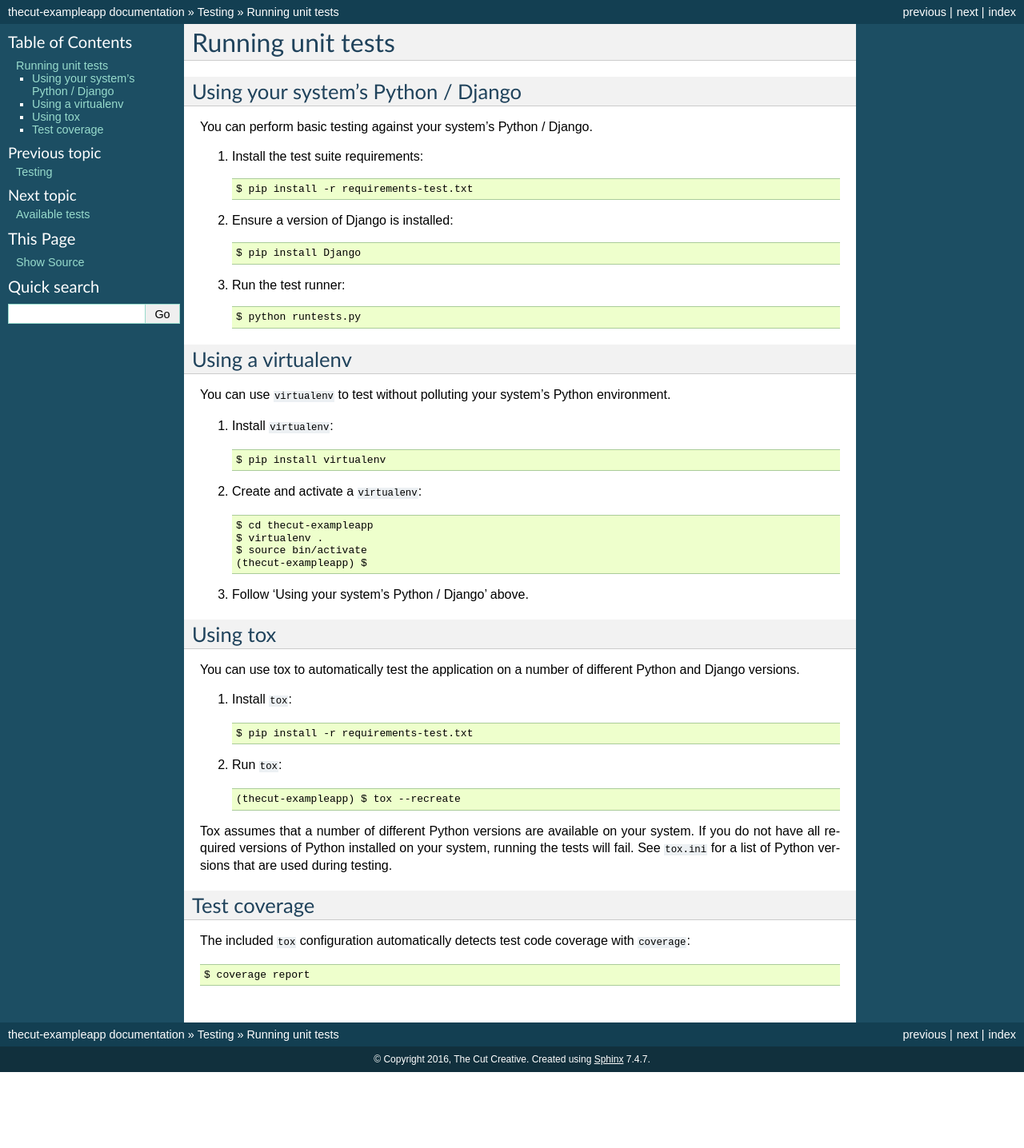
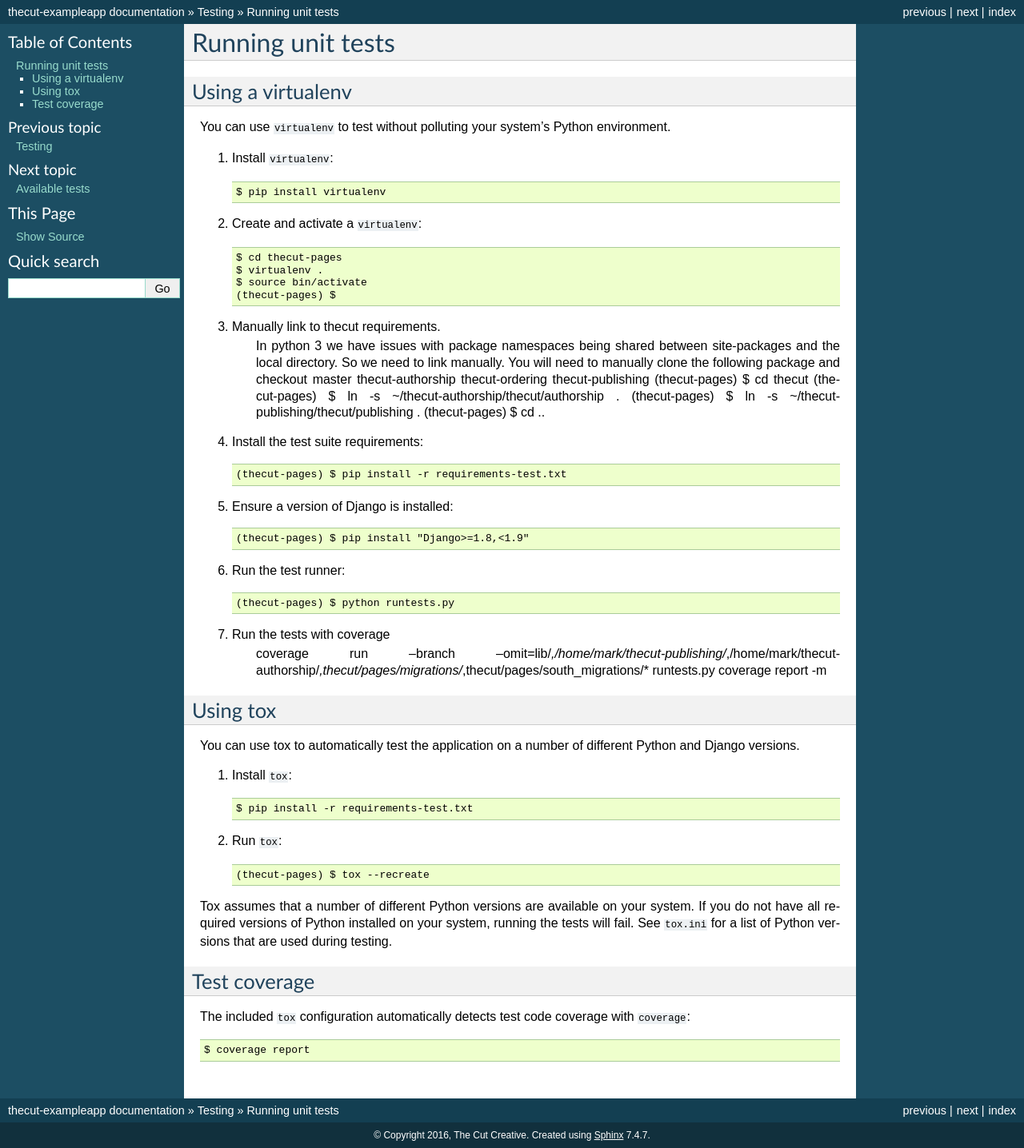
Before and after one commit to exemplarysoftware/thecut-pages, a Sphinx documentation site: the page built from docs/testing/howto.rst, in a window 1280 px wide. Shown: the whole page at 80% size. Built offline with Sphinx 7.4.7, drawn with Linux system fonts in a browser that asks for light colours; the version number could not be read and is left out; before the commit the page ends 1341 px from its top, so only the background shows below that.

Commit message:
Get unit tests to pass Refs #9326

```diff
--- a/docs/testing/howto.rst
+++ b/docs/testing/howto.rst
@@ -1,24 +1,6 @@
 ==================
 Running unit tests
 ==================
-
-
-Using your system's Python / Django
------------------------------------
-
-You can perform basic testing against your system's Python / Django.
-
-1. Install the test suite requirements::
-
-    $ pip install -r requirements-test.txt
-
-2. Ensure a version of Django is installed::
-
-    $ pip install Django
-
-3. Run the test runner::
-
-    $ python runtests.py
 
 
 Using a virtualenv
@@ -32,13 +14,38 @@ You can use ``virtualenv`` to test without polluting your system's Python enviro
 
 2. Create and activate a ``virtualenv``::
 
-    $ cd thecut-exampleapp
+    $ cd thecut-pages
     $ virtualenv .
     $ source bin/activate
-    (thecut-exampleapp) $
+    (thecut-pages) $
 
-3. Follow 'Using your system's Python / Django' above.
+3. Manually link to thecut requirements.
+    In python 3 we have issues with package namespaces being shared between site-packages
+    and the local directory. So we need to link manually. You will need to manually clone
+    the following package and checkout master
+    thecut-authorship
+    thecut-ordering
+    thecut-publishing
+    (thecut-pages) $ cd thecut
+    (thecut-pages) $ ln -s ~/thecut-authorship/thecut/authorship .
+    (thecut-pages) $ ln -s ~/thecut-publishing/thecut/publishing .
+    (thecut-pages) $ cd ..
 
+4. Install the test suite requirements::
+
+    (thecut-pages) $ pip install -r requirements-test.txt
+
+5. Ensure a version of Django is installed::
+
+    (thecut-pages) $ pip install "Django>=1.8,<1.9"
+
+6. Run the test runner::
+
+    (thecut-pages) $ python runtests.py
+
+7. Run the tests with coverage
+    coverage run --branch --omit=lib/*,/home/mark/thecut-publishing/*,/home/mark/thecut-authorship/*,thecut/pages/migrations/*,thecut/pages/south_migrations/* runtests.py
+    coverage report -m
 
 Using tox
 ---------------------------------
@@ -52,7 +59,7 @@ Python and Django versions.
 
 2. Run ``tox``::
 
-    (thecut-exampleapp) $ tox --recreate
+    (thecut-pages) $ tox --recreate
 
 Tox assumes that a number of different Python versions are available on your
 system. If you do not have all required versions of Python installed on your
--- a/requirements-test.txt
+++ b/requirements-test.txt
@@ -1,3 +1,4 @@
 coverage>=4.0.2,<5
 mock>=1.3.0,<4
 tox>=2.2.1,<3
+django-taggit>=0.21.3
--- a/runtests.py
+++ b/runtests.py
@@ -17,6 +17,7 @@ try:
             "django.contrib.auth",
             "django.contrib.contenttypes",
             "django.contrib.sites",
+            "taggit",
             "thecut.pages",
             "test_app",
         ],
```
Also changed, not shown: 1 other file.
